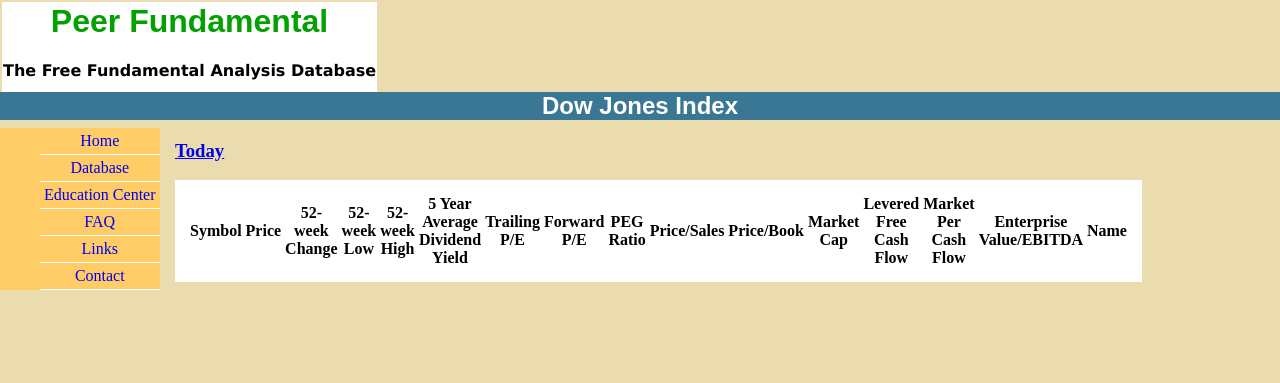
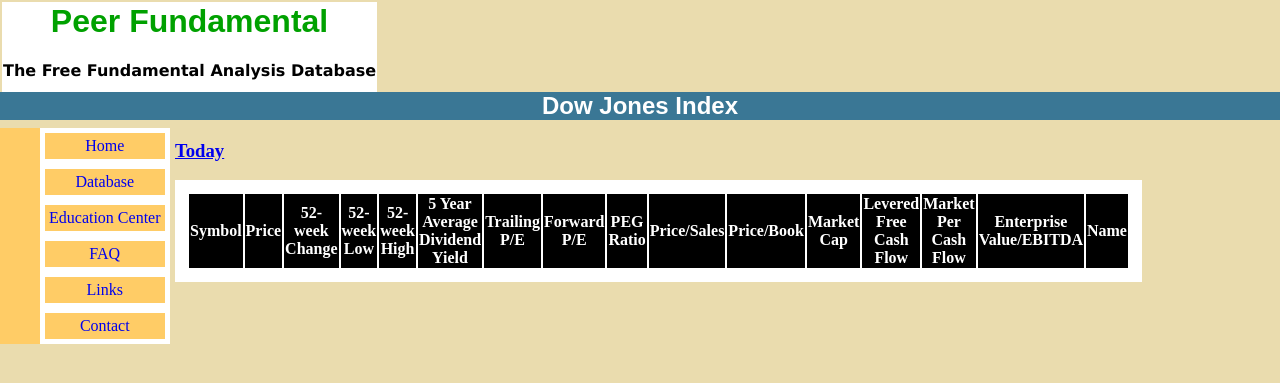
Before and after one commit to cqcum6er/my-first-blog, a Django app: template blog/templates/blog/post_list.html in a window 1280 px wide. Shown: the top 383 px of the page. Run offline with Django 3.2, Linux system fonts and the light colour scheme; the template is opened without the code that fills it, so the values that code supplies are empty.

Commit message:
Change html format

```diff
--- a/blog/templates/blog/post_list.html
+++ b/blog/templates/blog/post_list.html
@@ -5,14 +5,14 @@
 		body {  <!--Viewable area format-->
 			font: 12pt Verdana, Arial, Gerogia, sans-serif;
 			background-color: #EADCAE;
-			margin: 0;	<!--Margin defines the space outside the element border; set to 0 to occupy the whole browser window-->
+			margin: 0;	<!--Margin defines the space outside the element border; set to 0 to occupy the whole browser window.-->
 		}
 
 		h1,h2 {
 			font-family: arial;
 		}
 
-		#nav {	<!--Left vertical navigation menu format-->
+		#nav {	<!--Left vertical navigation menu format; define a different style for a different element identified by id="nav".-->
 			width: 150px;
 			float: left;
 			margin-top: 40px;
@@ -29,7 +29,7 @@
 			width: 75%;
 			background-color: #fff;
 			padding: 12px;
-			margin-left:175px;
+			margin-left:175px;	<!--Margin added to keep element to the right of nav bar-->
 		}
 
 		#nav ul {
@@ -41,7 +41,7 @@
 		}
 
 		#nav li {
-			border-bottom: 1px solid #fff;
+			border: 5px solid #fff;
 			padding: 4px;
 			text-align: center;
 		}
@@ -81,12 +81,12 @@
 			<h2 style="text-align: center; background-color: #3a7795; color: #fff;">Dow Jones Index</h2>
 		</div>
 
-		<div style="margin-left:175px;">
+		<div style="margin-left:175px;">	<!--Margin added to keep element to the right of nav bar-->
 			<h3><a href="http://finance.yahoo.com/">Today</a></h3>
 		</div>
 
 		<table id="content">
-			<tr>
+			<tr style="color:white;background:black;">
 				<th>Symbol</th>
 				<th>Price</th>
 				<th>52-week Change</th>
```
